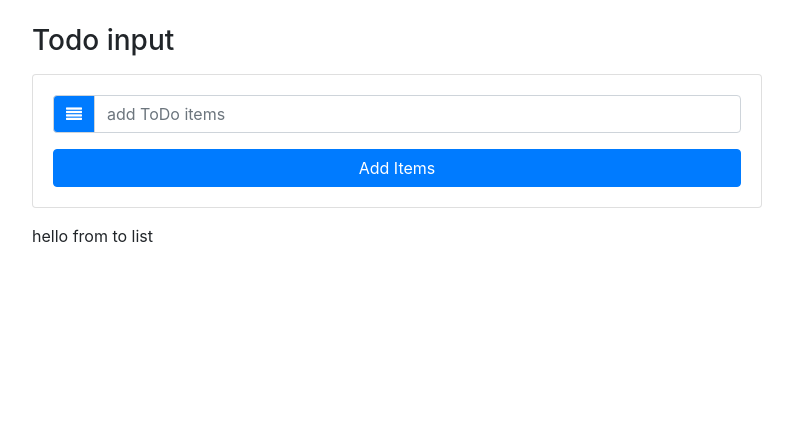
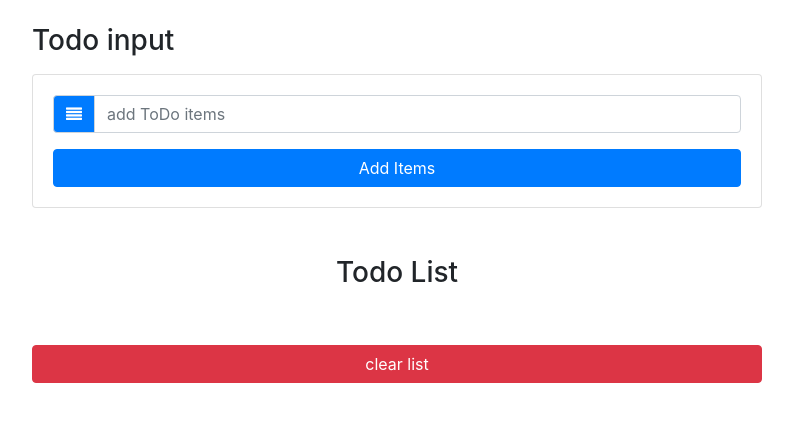
Before and after one commit to Ghost173/TODO-LIST-in-reactjs, a React (Create React App) app: page / in a window 1280 px wide. Shown: the top 422 px of the page, without its empty margins (243-1036 px from the left). Built offline with nearby package versions, Linux system fonts and the light colour scheme.

Commit message:
clear button with alignment

```diff
--- a/src/components/TodoList.js
+++ b/src/components/TodoList.js
@@ -1,10 +1,15 @@
 import React, { Component } from 'react'
+import TodoItem from './TodoItem';
 
 export default class TodoList extends Component {
     render() {
         return (
             <div>
-                hello from to list
+               <ul className="list-group my-5">
+                   <h3 className="text-capitalize text-center"> todo list</h3>
+                   <TodoItem />
+                    <button className="btn btn-danger btn-block text-center mt-5"> clear list</button>
+               </ul>
             </div>
         )
     }
```
